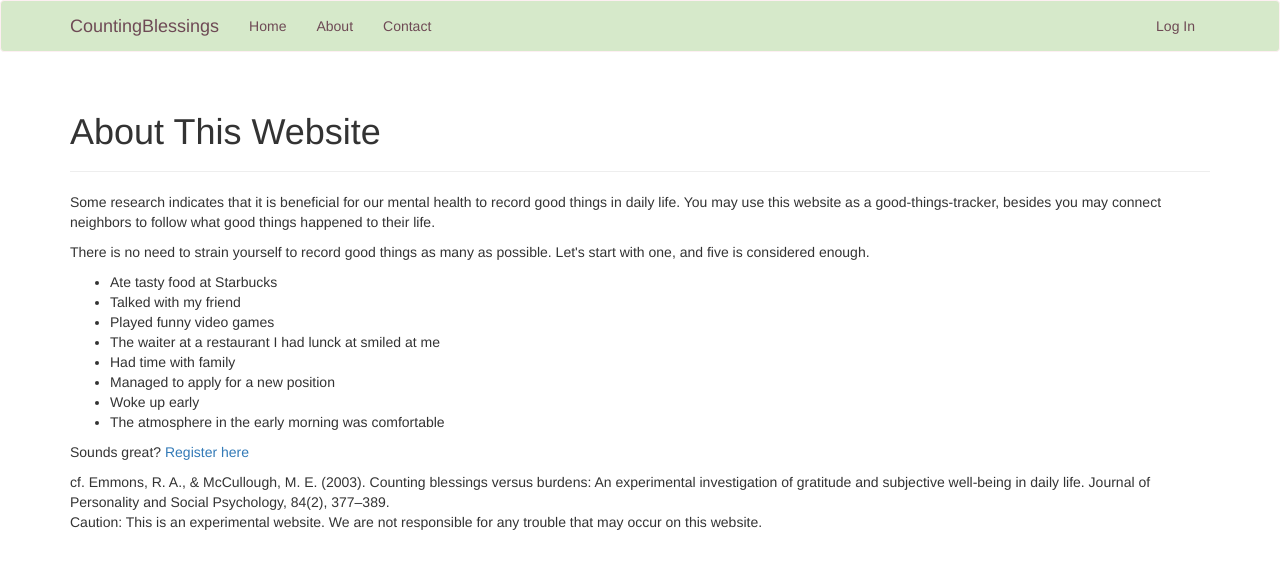
After one commit to huyfififi/countingblessings, a Flask app: page /about in a window 1280 px wide. The commit adds this page. Shown: the top 569 px of the page. Run offline with Flask 2, Linux system fonts and the light colour scheme; some libraries are stand-ins or nearby versions.

Commit message:
:sparkles: Add about and contact pages

```diff
--- a/app/main/views.py
+++ b/app/main/views.py
@@ -46,6 +46,16 @@ def user(username):
     return render_template('user.html', user=user, posts=posts,
                            pagination=pagination,
                            current_time=datetime.utcnow())
+
+
+@main.route('/about')
+def about():
+    return render_template('about.html')
+
+
+@main.route('/contact')
+def contact():
+    return render_template('contact.html')
 
 
 @main.route('/edit-profile', methods=['GET', 'POST'])
--- /dev/null
+++ b/app/templates/about.html
@@ -0,0 +1,31 @@
+{% extends "base.html" %}
+
+{% block title %}CountingBlessings - About{% endblock %}
+
+{% block page_content %}
+<div class="page-header">
+    <h1>About This Website</h1>
+</div>
+    <p>Some research indicates that it is beneficial for our mental health to record good things in daily life. You may use this website as a good-things-tracker, besides you may connect neighbors to follow what good things happened to their life.</p>
+    <p>There is no need to strain yourself to record good things as many as possible. Let's start with one, and five is considered enough.</p>
+    <ul>
+        <li>Ate tasty food at Starbucks</li>
+        <li>Talked with my friend</li>
+        <li>Played funny video games</li>
+        <li>The waiter at a restaurant I had lunck at smiled at me</li>
+        <li>Had time with family</li>
+        <li>Managed to apply for a new position</li>
+        <li>Woke up early</li>
+        <li>The atmosphere in the early morning was comfortable</li>
+    </ul>
+    {% if not current_user.is_authenticated %}
+        <p>Sounds great? <a href="{{ url_for('auth.register')}}">Register here</a></p>
+    {% endif %}
+    <p></p>
+<div>
+    cf. Emmons, R. A., & McCullough, M. E. (2003). Counting blessings versus burdens: An experimental investigation of gratitude and subjective well-being in daily life. Journal of Personality and Social Psychology, 84(2), 377–389.
+</div>
+<div>
+    Caution: This is an experimental website. We are not responsible for any trouble that may occur on this website.
+</div>
+{% endblock %}
--- a/app/templates/base.html
+++ b/app/templates/base.html
@@ -27,6 +27,8 @@
                 {% if current_user.is_authenticated %}
                 <li><a href="{{ url_for('main.user', username=current_user.username) }}">Profile</a></li>
                 {% endif %}
+                <li><a href="{{ url_for('main.about') }}">About</a></li>
+                <li><a href="{{ url_for('main.contact') }}">Contact</a></li>
             </ul>
             <ul class="nav navbar-nav navbar-right">
                 {% if current_user.is_authenticated %}
--- a/app/templates/index.html
+++ b/app/templates/index.html
@@ -7,6 +7,11 @@
 {% block page_content %}
 <div class="page-header">
     <h1>Hello, {% if current_user.is_authenticated %}{{ current_user.username }}{% else %}Stranger{% endif %}!</h1>
+
+    {% if not current_user.is_authenticated %}
+        <p>New to here? How about visiting <a href="{{ url_for('main.about') }}">About</a></p>
+        <p>Already have an account? Please <a href="{{ url_for('auth.login') }}">Login</a></p>
+    {% endif %}
 </div>
 
 <div>
```
Also changed, not shown: app/templates/contact.html (added, +8 -0 lines).
